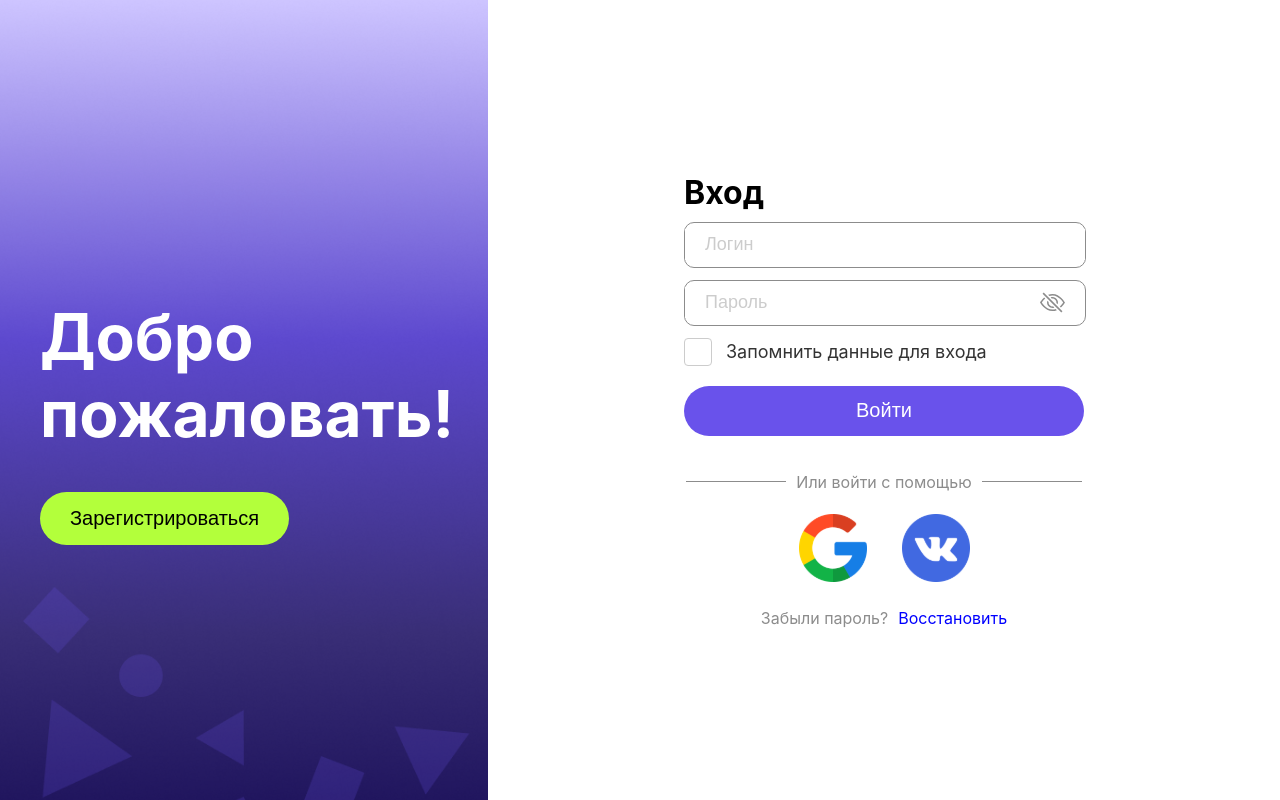
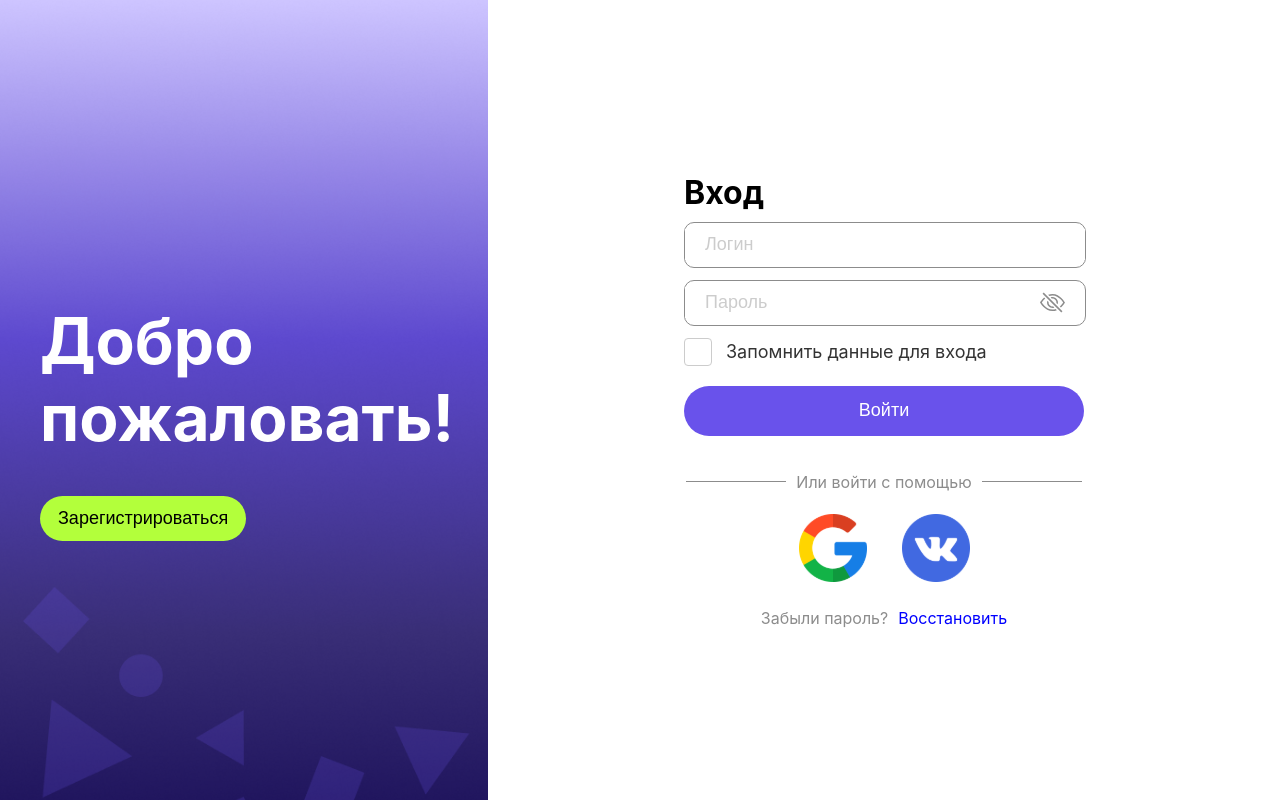
Before and after one commit to LorexStaff/analytics, a React (Create React App) app: page /login in a window 1280 px wide. Built offline with nearby package versions, Linux system fonts and the light colour scheme.

Commit message:
add new variant

```diff
--- a/src/shared/components/Button/Button.module.scss
+++ b/src/shared/components/Button/Button.module.scss
@@ -63,37 +63,57 @@
 }
 
 .medium {
-  padding: 12px 24px;
+  padding: 10px 15px;
   font-size: 20px;
 
   @media (min-width: 2560px) {
-    padding: 18px 36px;
-    font-size: 28px;
+    padding: 16px 28px;
+    font-size: 24px;
   }
   @media (min-width: 1920px) {
-    padding: 16px 32px;
-    font-size: 24px;
+    padding: 14px 24px;
+    font-size: 20px;
   }
   @media (min-width: 1200px) {
-    padding: 15px 30px;
-    font-size: 20px;
+    padding: 12px 18px;
+    font-size: 18px;
   }
 }
 
 .large {
-  padding: 24px 48px;
+  padding: 18px 36px;
   font-size: 18px;
 
   @media (min-width: 2560px) {
-    padding: 32px 64px;
+    padding: 24px 48px;
     font-size: 22px;
   }
   @media (min-width: 1920px) {
-    padding: 28px 56px;
+    padding: 22px 44px;
     font-size: 20px;
   }
   @media (min-width: 1200px) {
-    padding: 26px 52px;
+    padding: 20px 40px;
     font-size: 19px;
   }
 }
+
+.gray {
+  color: #000;
+  background-color: #8c8c8c;
+}
+
+.gray.small {
+  padding: 8px 16px;
+  font-size: 14px;
+}
+
+.gray.medium {
+  padding: 10px 15px;
+  font-size: 16px;
+}
+
+.gray.large {
+  padding: 18px 36px;
+  font-size: 18px;
+}
--- a/src/shared/components/Button/Button.tsx
+++ b/src/shared/components/Button/Button.tsx
@@ -2,7 +2,7 @@ import React from "react";
 import styles from "./Button.module.scss";
 
 interface ButtonProps {
-  variant?: "primary" | "secondary";
+  variant?: "primary" | "secondary" | "gray";
   size?: "small" | "medium" | "large";
   children: React.ReactNode;
   className?: string;
```
